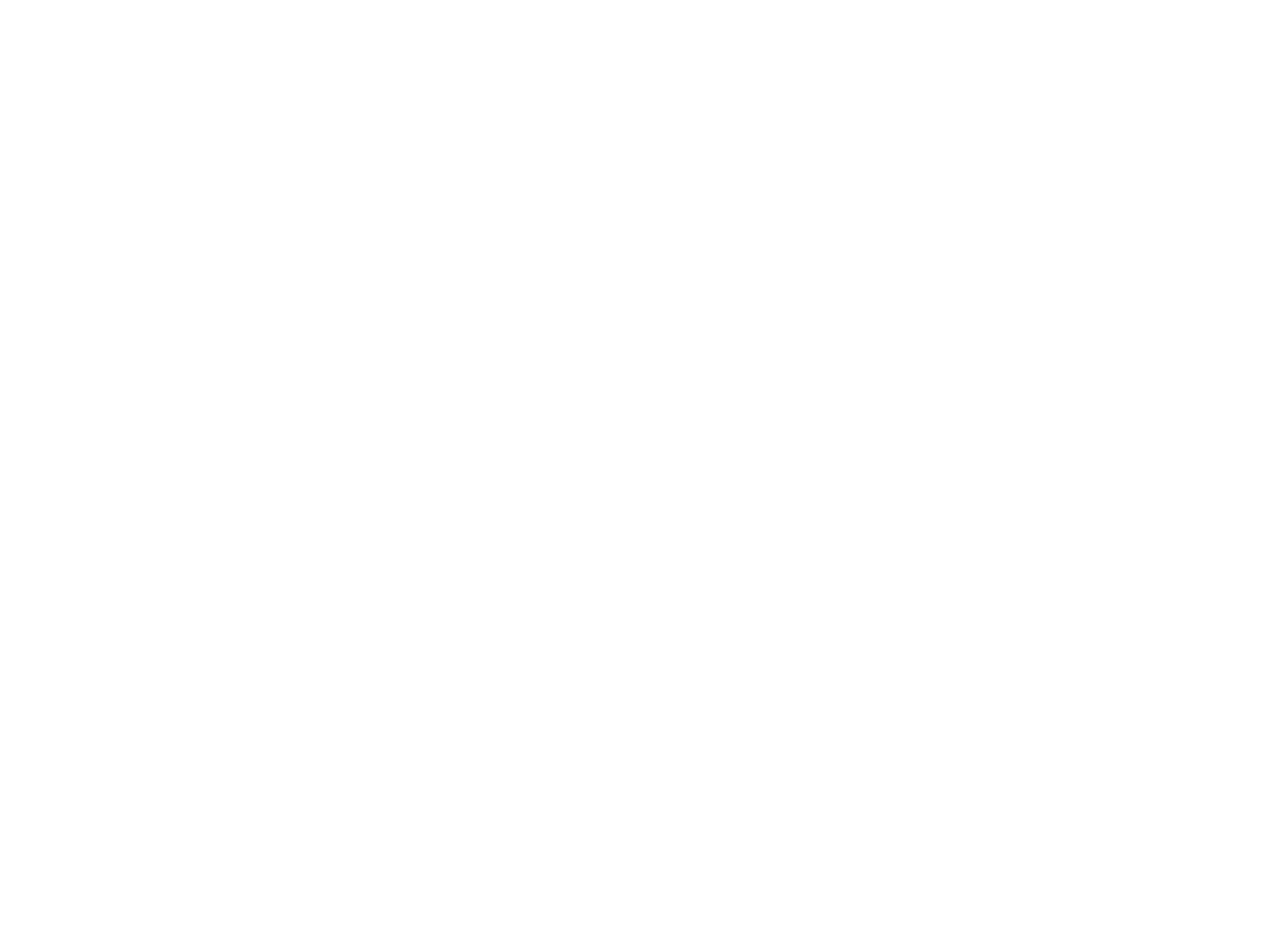
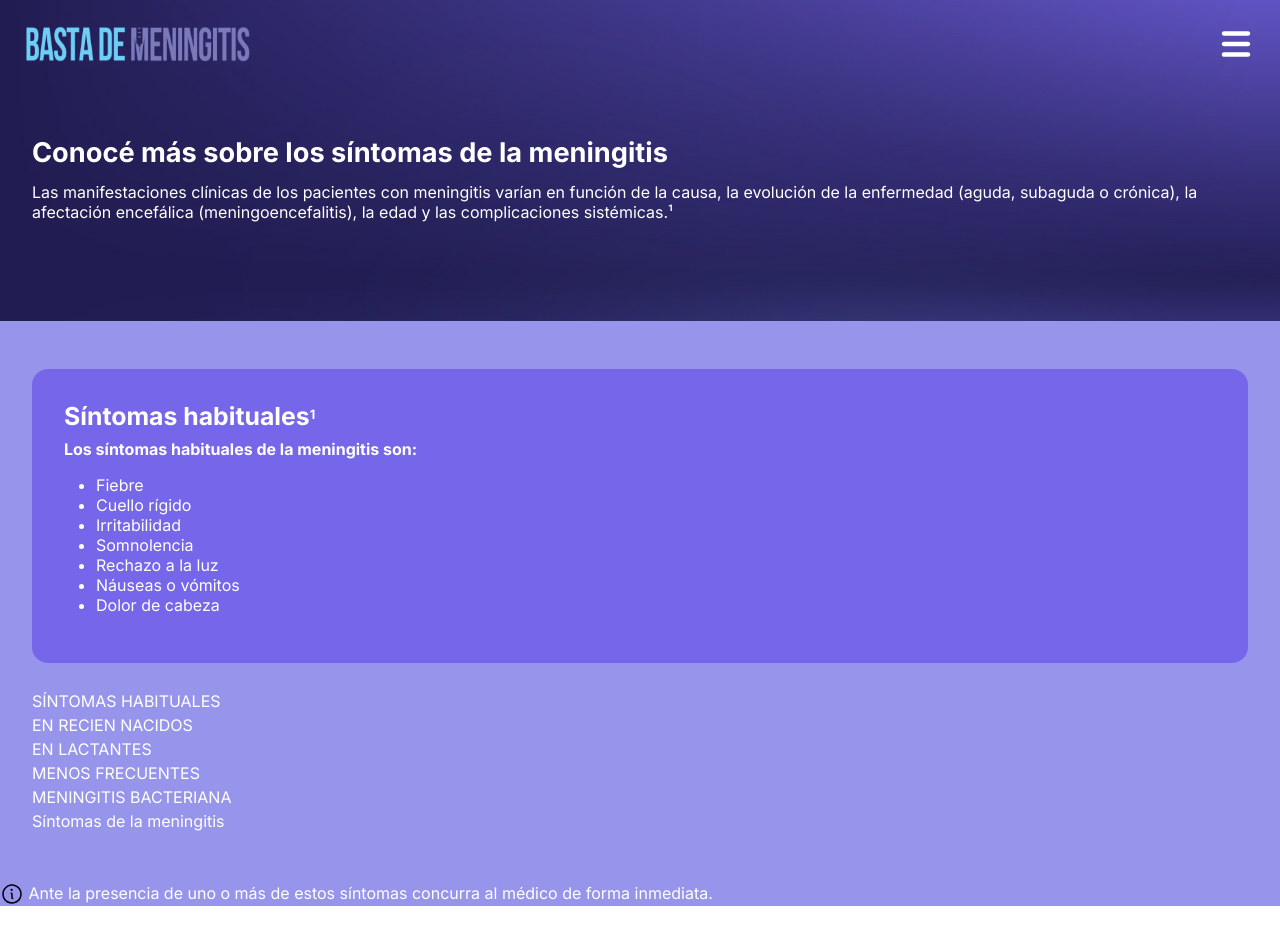
Before and after one commit to MarcoSavarin0/bdm-fork, a plain HTML site: page sintomas.html in a window 1280 px wide. Before the commit the page ends 800 px from the top, so only its background shows below. Drawn offline with nearby package versions, Linux system fonts and the light colour scheme.

Commit message:
Navbar en sintomas, tipografia. HTML Y CSS de sintomas

```diff
--- a/assets/css/common.css
+++ b/assets/css/common.css
@@ -9,8 +9,46 @@ IMPORTANTE
 PONER EN TODOS LOS HTML COMO PRIMER ELEMENTO DE ESTILOS EN EL HEAD.
 ES PARA ELEMENTOS QUE SE UTILIZAN EN TODA LA PAGINA O EN SU MAYORIA
 */
+body {
+    font-family: Inter;
+    font-size: 1rem;
+}
+
+sup {
+    font-size: 0.8rem;
+}
+
+.header__container {
+    background-image: url('../images/banner_background.png');
+    background-size: cover;
+    background-position: center;
+}
+
+.navbar__container__menu {
+    display: flex;
+    justify-content: space-between;
+    padding: 1.6rem;
+}
+
+.navbar__container__logo img {
+    width: 14rem;
+    height: 2.3rem;
+}
+
+.hamburguer__button img {
+    width: 2.3rem;
+}
+
+.offcanvas-logo__bdm {
+    width: 14rem;
+    height: 2.3rem;
+}
+
 
 @media (min-width: 768px) {}
+
 @media (min-width: 1024px) {}
+
 @media (min-width: 1200px) {}
+
 @media (min-width: 1400px) {}
--- a/assets/css/sintomas-styles.css
+++ b/assets/css/sintomas-styles.css
@@ -4,8 +4,101 @@ pero empezamos a diseñar primero para dispositivos mas pequeños
 como los celulares y vamos incrementando el tamaño hasta que llegue a
 los dispositivos mas grandes como las computadoras de escritorio
 */
+body {
+    color: #FFF;
+}
+
+.header__container__text {
+    padding: 3rem 2rem 5.2rem 2rem;
+}
+
+.header__container__text h1 {
+    color: #FFF;
+    font-family: Inter;
+    font-size: 1.7rem;
+    font-style: normal;
+    font-weight: 700;
+    line-height: normal;
+    margin-bottom: 0.8rem;
+}
+
+.header__container__text p {
+    color: #FFF;
+    font-family: Inter;
+    font-size: 16px;
+    font-style: normal;
+    font-weight: 400;
+    line-height: normal;
+}
+
+.container__sintomas {
+    background-color: #9794EB;
+}
+
+.wrap__container__ruleta {
+    display: flex;
+    flex-direction: column;
+    gap: 1.6rem;
+    padding: 3rem 2rem;
+}
+
+#meningitis_bacteriana,
+#sintomas_menos_frecuentes,
+#sintomas_en_lactas,
+#sintomas_en_nacidos {
+    display: none;
+}
+
+.descripcion__ruleta {
+    width: 100%;
+    height: 100%;
+    padding: 1rem;
+    background-color: #7666EA;
+    border-radius: 16px;
+}
+
+.container__descripcion {
+    padding: 1rem;
+}
+
+.container__descripcion h2 {
+    color: #FFF;
+    font-family: Inter;
+    font-style: normal;
+    font-weight: 700;
+    line-height: normal;
+    font-size: 1.55rem;
+}
+
+.container__descripcion p {
+    color: #FFF;
+    font-family: Inter;
+    font-size: 1rem;
+    font-style: normal;
+    font-weight: 700;
+    line-height: normal;
+}
+
+.container__descripcion ul {
+    list-style: disc;
+}
+
+.container__descripcion ul li {
+    color: #FFF;
+    font-family: Inter;
+    font-size: 1rem;
+    font-style: normal;
+    font-weight: 400;
+    line-height: normal;
+}
+
+/* ruleta */
+
 
 @media (min-width: 768px) {}
+
 @media (min-width: 1024px) {}
+
 @media (min-width: 1200px) {}
+
 @media (min-width: 1400px) {}
--- a/index.html
+++ b/index.html
@@ -3,6 +3,9 @@
 <head>
     <meta charset="UTF-8">
     <meta name="viewport" content="width=device-width, initial-scale=1.0">
+    <link rel="stylesheet" href="./assets/css/reset.css">
+    <link rel="stylesheet" href="./assets/css/common.css">
+    <link rel="stylesheet" href="./assets/css/index.css">
     <title>BDMcode</title>
 </head>
 <body>
--- a/sintomas.html
+++ b/sintomas.html
@@ -0,0 +1,142 @@
+<!DOCTYPE html>
+<html lang="en">
+
+<head>
+    <meta charset="UTF-8">
+    <meta name="viewport" content="width=device-width, initial-scale=1.0">
+    <title>BDM - SINTOMAS</title>
+    <!-- TIPOGRAFIA -->
+    <link href="https://fonts.googleapis.com/css2?family=Inter:wght@100..900&display=swap" rel="stylesheet">
+    <!-- BOOTSTRAP -->
+    <link href="https://cdn.jsdelivr.net/npm/bootstrap@5.3.3/dist/css/bootstrap.min.css" rel="stylesheet"
+        integrity="sha384-QWTKZyjpPEjISv5WaRU9OFeRpok6YctnYmDr5pNlyT2bRjXh0JMhjY6hW+ALEwIH" crossorigin="anonymous">
+    <!-- CSS -->
+
+    <link rel="stylesheet" href="../assets/css/reset.css">
+    <link rel="stylesheet" href="../assets/css/common.css">
+    <link rel="stylesheet" href="../assets/css/sintomas-styles.css">
+</head>
+
+<body>
+    <main class="main-container__sintomas">
+        <header class="header__container header_sintomas">
+            <nav class="navbar__container">
+                <div class="navbar__container__menu">
+                    <div class="navbar__container__logo">
+                        <img src="./assets/images/logo_bdm.png" alt="logo">
+                    </div>
+                    <button class="hamburguer__button" type="button" data-bs-toggle="offcanvas"
+                        data-bs-target="#offcanvasTop" aria-controls="offcanvasTop"><img src="./assets/svg/Group.svg"
+                            alt="hamburguer"></button>
+                </div>
+                <div class="offcanvas offcanvas-top" tabindex="-1" id="offcanvasTop"
+                    aria-labelledby="offcanvasTopLabel">
+                    <div class="offcanvas-header">
+                        <img src="./assets/images/logo_bdm.png" alt="logo" class="offcanvas-logo__bdm">
+                        <button type="button" class="btn-close" data-bs-dismiss="offcanvas" aria-label="Close"></button>
+                    </div>
+                    <div class="offcanvas-body">
+                        ...
+                    </div>
+                </div>
+            </nav>
+            <div class="header__container__text">
+                <h1>Conocé más sobre los
+                    síntomas de la meningitis</h1>
+                <p>Las manifestaciones clínicas de los pacientes con meningitis varían en función de la causa, la
+                    evolución de la enfermedad (aguda, subaguda o crónica), la afectación encefálica
+                    (meningoencefalitis), la edad y las complicaciones sistémicas.¹</p>
+            </div>
+        </header>
+        <section class="container__sintomas">
+            <div class="wrap__container__ruleta">
+                <div class="descripcion__ruleta">
+                    <div class="container__descripcion" id="sintomas_habituales">
+                        <h2>Síntomas habituales<sup>1</sup></h2>
+                        <p>Los síntomas habituales de la meningitis son: </p>
+                        <ul>
+                            <li>Fiebre</li>
+                            <li>Cuello rígido</li>
+                            <li>Irritabilidad</li>
+                            <li>Somnolencia</li>
+                            <li>Rechazo a la luz</li>
+                            <li>Náuseas o vómitos</li>
+                            <li>Dolor de cabeza</li>
+                        </ul>
+                    </div>
+                    <div class="container__descripcion" id="meningitis_bacteriana">
+                        <h2>Meningitis Bacteriana<sup>1</sup></h2>
+                        <p>Las bacterias causantes de meningitis pueden provocar otros síntomas si infectan la sangre
+                            del
+                            torrente circulatorio, que pueden desembocar rápidamente en septicemia: </p>
+                        <ul>
+                            <li>Frío en manos y pies</li>
+                            <li>Dolor muscular y articular</li>
+                            <li>Respiración más rápida de lo habitual</li>
+                            <li>Diarrea</li>
+                            <li>Erupciones de la piel de color rojo o púrpura oscuro</li>
+                        </ul>
+                    </div>
+                    <div class="container__descripcion" id="sintomas_menos_frecuentes">
+                        <h1>Síntomas menos frecuentes<sup>1</sup></h1>
+                        <p>Los síntomas menos frecuentes de la meningitis son:</p>
+                        <ul>
+                            <li>Convulsiones</li>
+                            <li>Coma y deficiencias neurológicas (por ejemplo, pérdida de audición o visión, deterioro
+                                cognitivo o debilidad de las extremidades).</li>
+                        </ul>
+                    </div>
+                    <div class="container__descripcion" id="sintomas_en_lactas">
+                        <h1>Síntomas en lactantes<sup>1</sup></h1>
+                        <p>A veces, los lactantes presentan síntomas distintos de los adultos: </p>
+                        <ul>
+                            <li>Descenso de la actividad</li>
+                            <li>Dificultades para despertarse</li>
+                            <li>Irritabilidad y dificultad para calmarse</li>
+                            <li>Alimentación deficiente</li>
+                            <li>Rigidez o laxitud corporal</li>
+                            <li>Un punto blando abultado en la parte superior de la cabeza (fontanela)</li>
+                        </ul>
+                    </div>
+                    <div class="container__descripcion" id="sintomas_en_nacidos">
+                        <h1>Síntomas en recién nacidos<sup>17</sup></h1>
+                        <ul>
+                            <li>Fiebre</li>
+                            <li>Llanto constante</li>
+                            <li>Somnolencia o irritabilidad excesivas</li>
+                            <li>Dificultad para despertar del sueño</li>
+                            <li>Lentitud o inactividad</li>
+                            <li>No despertarse para comer</li>
+                            <li>No comer bien</li>
+                            <li>Vómitos</li>
+                            <li>Tener la fontanela (parte superior de la cabeza del bebé) abultada<sup>9</sup></li>
+                        </ul>
+                    </div>
+                </div>
+                <div class="container__ruleta">
+                    <div class="ruleta__item" id="habituales">SÍNTOMAS HABITUALES</div>
+                    <div class="ruleta__item" id="nacidos">EN RECIEN NACIDOS</div>
+                    <div class="ruleta__item" id="lactantes">EN LACTANTES</div>
+                    <div class="ruleta__item" id="menos_frecuentes">MENOS FRECUENTES</div>
+                    <div class="ruleta__item" id="bacteriana">MENINGITIS BACTERIANA</div>
+                    <div class="ruleta__circulo__medio">Síntomas de la meningitis</div>
+                  </div>
+            </div>
+            <div class="label__ruleta">
+                <div>
+                    <span><img src="./assets/svg/ph_info.svg" alt="info"> Ante la presencia de uno o más de estos
+                        síntomas concurra al médico de forma inmediata.</span>
+                </div>
+            </div>
+        </section>
+    </main>
+    <footer>
+        FOOTER
+    </footer>
+
+    <script src="https://cdn.jsdelivr.net/npm/bootstrap@5.3.3/dist/js/bootstrap.bundle.min.js"
+        integrity="sha384-YvpcrYf0tY3lHB60NNkmXc5s9fDVZLESaAA55NDzOxhy9GkcIdslK1eN7N6jIeHz"
+        crossorigin="anonymous"></script>
+</body>
+
+</html>
```
Also changed, not shown: assets/images/banner_background.png (added), assets/images/logo_bdm.png (added), assets/svg/Group.svg (added), assets/svg/ph_info.svg (added).
